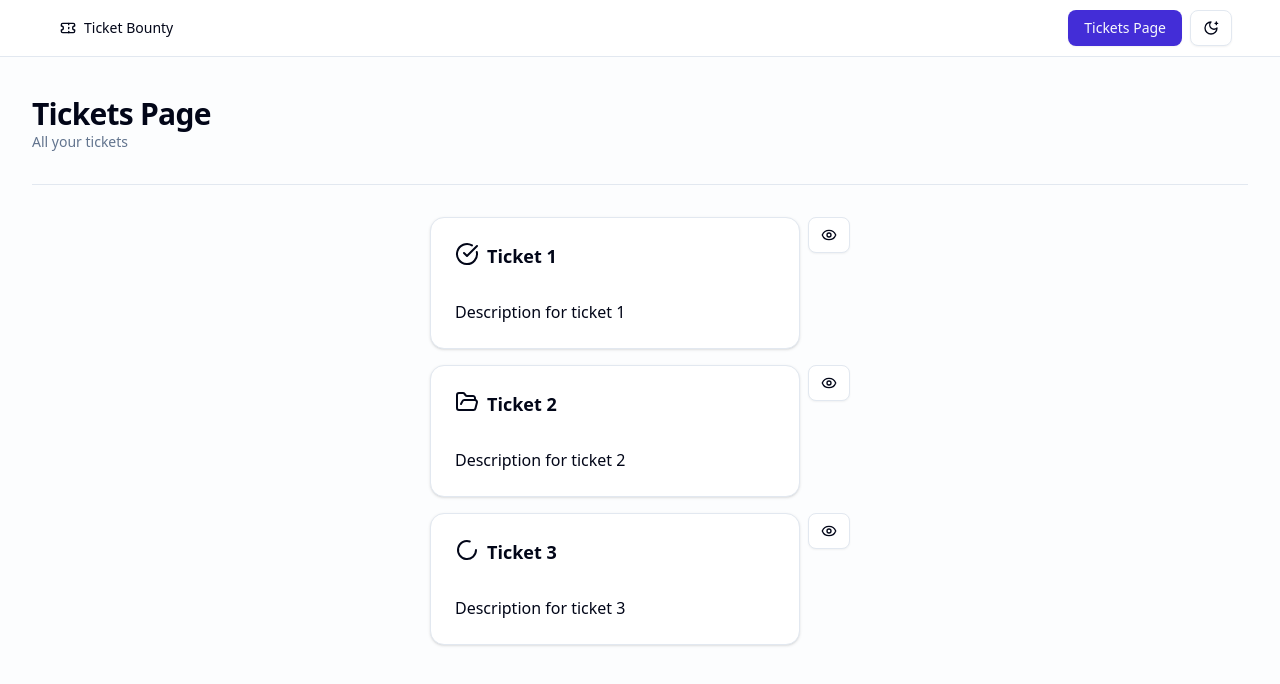
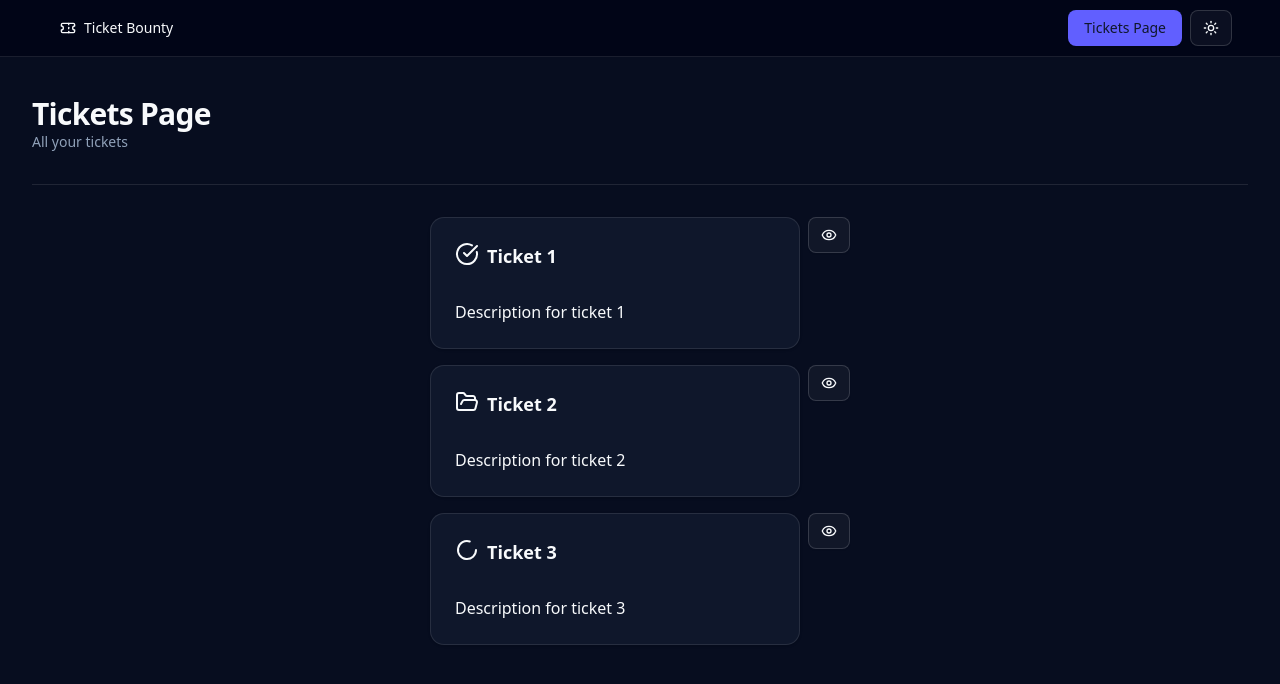
Before and after one commit to steven-oehley/ticket-bounty, a Next.js app: page /tickets in a window 1280 px wide. Shown: the top 684 px of the page. Built offline with nearby package versions, Linux system fonts and the light colour scheme.

Commit message:
added mock server data fetching

```diff
--- a/src/app/layout.tsx
+++ b/src/app/layout.tsx
@@ -36,7 +36,7 @@ export default function RootLayout({
           disableTransitionOnChange
           enableSystem
           attribute="class"
-          defaultTheme="system"
+          defaultTheme="dark"
         >
           <Header />
           <main className="bg-secondary/20 flex min-h-screen flex-col overflow-x-hidden overflow-y-auto px-8 py-24">
--- a/src/app/tickets/[ticketId]/page.tsx
+++ b/src/app/tickets/[ticketId]/page.tsx
@@ -3,8 +3,8 @@ import Link from 'next/link';
 import Placeholder from '@/components/placeholder';
 import { buttonVariants } from '@/components/ui/button';
 import { ticketsPath } from '@/constants/paths';
-import { initialTickets } from '@/data/data';
 import TicketItem from '@/features/ticket/components/ticket-item';
+import { getTicket } from '@/features/ticket/queries/get-ticket';
 
 interface TicketPageProps {
   params: Promise<{
@@ -14,7 +14,7 @@ interface TicketPageProps {
 
 const TicketPage = async ({ params }: TicketPageProps) => {
   const { ticketId } = await params;
-  const ticket = initialTickets.find((ticket) => ticket.id === ticketId);
+  const ticket = await getTicket(ticketId);
 
   if (!ticket) {
     return (
--- a/src/app/tickets/page.tsx
+++ b/src/app/tickets/page.tsx
@@ -1,8 +1,9 @@
 import { Separator } from '@/components/ui/separator';
-import { initialTickets } from '@/data/data';
 import TicketItem from '@/features/ticket/components/ticket-item';
+import { getTickets } from '@/features/ticket/queries/get-tickets';
 
-const TicketPage = () => {
+const TicketPage = async () => {
+  const tickets = await getTickets();
   return (
     <div className="flex flex-1 flex-col gap-y-8">
       <div>
@@ -11,7 +12,7 @@ const TicketPage = () => {
       </div>
       <Separator />
       <div className="animate-fade-from-top flex flex-1 flex-col items-center gap-y-4">
-        {initialTickets.map((ticket) => (
+        {tickets.map((ticket) => (
           <TicketItem key={ticket.id} showOptions={true} ticket={ticket} />
         ))}
       </div>
--- /dev/null
+++ b/src/features/ticket/queries/get-ticket.ts
@@ -0,0 +1,14 @@
+import { initialTickets } from '@/data/data';
+
+import { Ticket } from '../types';
+
+export const getTicket = async (ticketId: string): Promise<Ticket | null> => {
+  const foundTicket =
+    initialTickets.find((ticket) => ticket.id === ticketId) || null;
+
+  await new Promise((resolve) => setTimeout(resolve, 2000));
+
+  return new Promise((resolve) => {
+    resolve(foundTicket);
+  });
+};
--- /dev/null
+++ b/src/features/ticket/queries/get-tickets.ts
@@ -0,0 +1,11 @@
+import { initialTickets } from '@/data/data';
+
+import { Ticket } from '../types';
+
+export const getTickets = async (): Promise<Ticket[]> => {
+  await new Promise((resolve) => setTimeout(resolve, 2000));
+
+  return new Promise((resolve) => {
+    resolve(initialTickets);
+  });
+};
```
